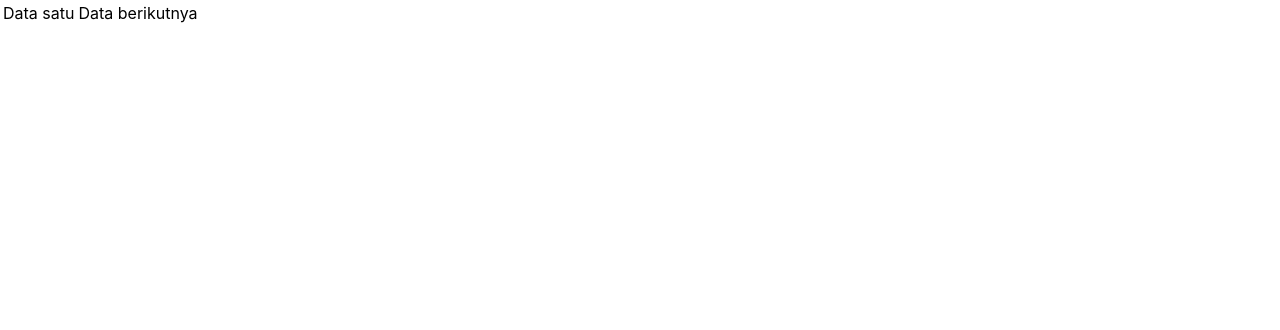
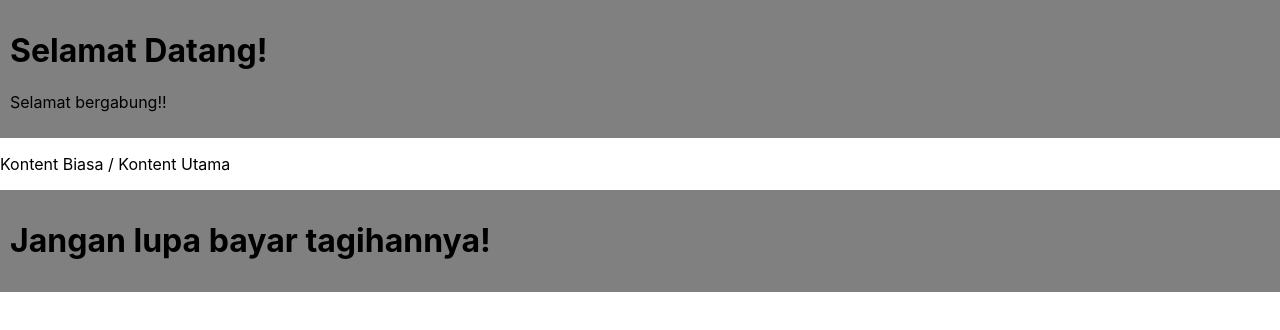
Before and after one commit to ujangaris/basicReact, a React (Create React App) app: page / in a window 1280 px wide. Shown: the top 330 px of the page. Built offline with nearby package versions, Linux system fonts and the light colour scheme.

Commit message:
React Component lebih dalam | Composition children prop dan konten fleksibel bag1

```diff
--- a/src/App.js
+++ b/src/App.js
@@ -5,24 +5,38 @@ import "./App.css";
 class App extends Component {
   render() {
     return (
-      <table>
-        <tr>
-          <Column />
-        </tr>
-      </table>
+      <div>
+        <Welcome />
+        <p>Kontent Biasa / Kontent Utama</p>
+        <Warning/>
+      </div>
     );
   }
 }
 
-class Column extends React.Component {
-  render() {
-    return (
-      <React.Fragment>
-        <td>Data satu</td>
-        <td>Data berikutnya</td>
-      </React.Fragment>
-    );
-  }
+function Welcome(){
+  return (
+    <Notification>
+      <h1>Selamat Datang!</h1>
+      <p>Selamat bergabung!!</p>
+    </Notification>
+  )
+}
+
+function Warning(){
+  return (
+    <Notification>
+      <h1>Jangan lupa bayar tagihannya!</h1>
+    </Notification>
+  )
+}
+
+function Notification(props){
+  return(
+    <div className="notification">
+      {props.children}
+    </div>
+  )
 }
 
 export default App;
--- a/src/index.css
+++ b/src/index.css
@@ -11,3 +11,7 @@ code {
   font-family: source-code-pro, Menlo, Monaco, Consolas, 'Courier New',
     monospace;
 }
+.notification{
+  padding: 10px;
+  background: grey;
+}
```
